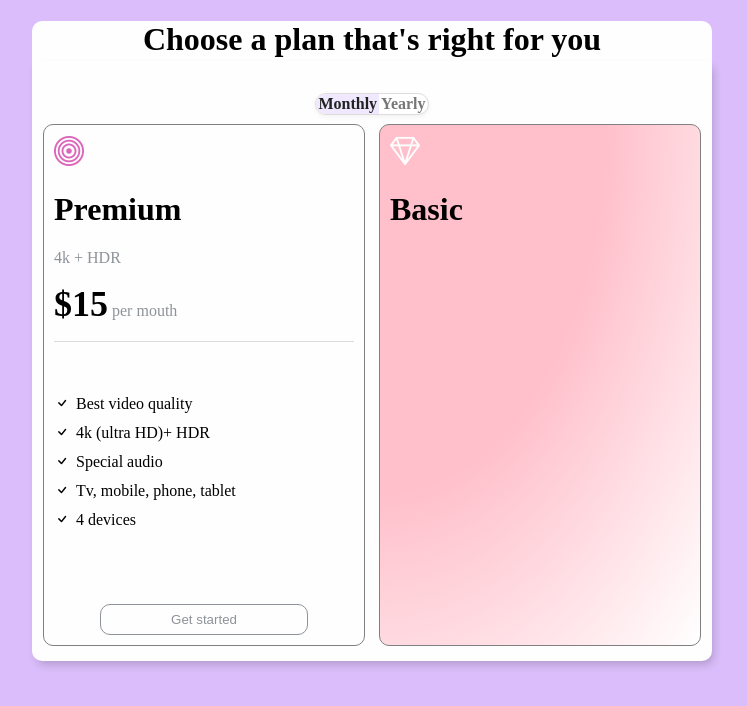
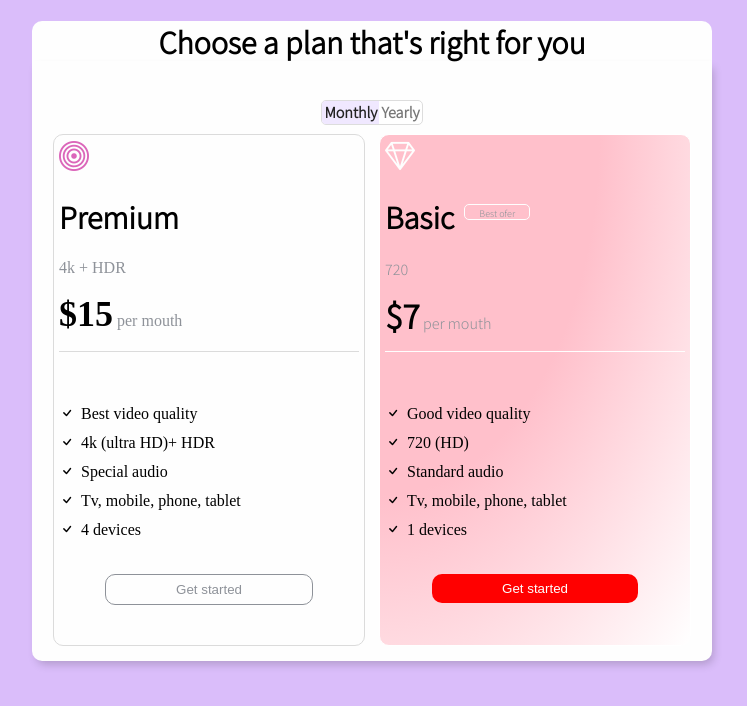
Before and after one commit to carolinnemoreno/pricing-UI, a plain HTML site: page index.html in a window 1280 px wide. Shown: the whole page, without its empty margins (268-1015 px from the left). Drawn offline with nearby package versions, Linux system fonts and the light colour scheme.

Commit message:
Add Google Fonts and update styles in index.html

```diff
--- a/index.html
+++ b/index.html
@@ -4,6 +4,9 @@
     <meta charset="UTF-8">
     <meta name="viewport" content="width=device-width, initial-scale=1.0">
 	<link rel="stylesheet" href="https://cdn.jsdelivr.net/npm/bootstrap-icons@1.11.3/font/bootstrap-icons.min.css">
+	<link rel="preconnect" href="https://fonts.googleapis.com">
+<link rel="preconnect" href="https://fonts.gstatic.com" crossorigin>
+<link href="https://fonts.googleapis.com/css2?family=Assistant:wght@300&display=swap" rel="stylesheet">
 	<title>Campaign</title>
 
 	<style>
@@ -14,6 +17,7 @@
 	--cor-destaque: #f0e8ff;
 	--cor-cinza-claro: #DBDBDB;
 	--cor-rosa--claro:#DB66BA;
+	--cor-branco-off: #FEFEFE;
 	}
 	body{
 	background-color: var(--cor-fundo-roxo);
@@ -28,11 +32,14 @@
 	border-top-right-radius: 10px;
 	border-top-left-radius: 10px;
 	text-align: center;
+	font-family: "Assistant", sans-serif;
+
 
 	}
 
 	.plano1 p{
 	color: var(--cor-cinza);
+
 	}
 
 
@@ -52,34 +59,38 @@
 	.plano1{
 	width: 300px;
 	height: 500px;
-	border: 1px solid gray;
+	border: 1px solid var(--cor-cinza-claro);
 	border-radius: 10px;
 	margin: auto;
 	margin-right:7px;
 	margin-bottom: 15px;
-	padding:10px;
+	padding:5px;
+
 
 	}
 
 	.plano2{
 	width: 300px;
 	height: 500px;
-	border: 1px solid gray;
+	border: 1px solid white ;
 	border-radius: 10px;
 	margin: auto;
 	margin-left:7px;
 	margin-bottom: 15px;
 	background: radial-gradient(ellipse at top left, pink, pink,white);
-	padding:10px;
+	padding:5px;
+
 	}
+
 	.toggle{
 	  display: inline-flex;
 	  background-color: #fff;
 	  border: 1px solid #ddd;
-	  border-radius: 25px;
+	  border-radius: 5px;
 	  overflow: hidden;
-	  box-shadow: 0 2px 5px rgba(0,0,0,0.05);
+
 	  font-size:16px;
+
 	}
 
 	.toggle input {
@@ -122,7 +133,7 @@
 
 	}
 
-	button{
+	.start{
 	border-radius: 10px;
 	padding: 7px 70px 7px 70px;
 	color:var(--cor-cinza);
@@ -130,7 +141,7 @@
 	background-color: var(--cor-fundo-branco);
 	display:block;
 	margin: 0 auto;
-	margin-top:70px;
+	margin-top:30px;
 	}
 	.bi-bullseye{
 	padding-top: 20px;
@@ -141,7 +152,67 @@
 	color:var(--cor-fundo-branco);
 	font-size:30px;
 	}
+	.box{
+	display: flex;
+	margin:0;
+	}
+	.offer{
+	margin:30px;
+	margin-left: 5px;
+	margin-bottom: 0;
+	}
 
+	.offer p {
+	font-size: 10px;
+	width: 60px;
+	height: 10px;
+	padding: 2px;
+	border: 1px solid var(--cor-branco-off);
+	text-align:center;
+	margin:5px;
+	color: var(--cor-branco-off);
+	border-radius: 5px;
+	}
+
+	.plano2 p{
+	color: var(--cor-cinza);
+	margin-top:0;
+	margin-bottom:12px;
+	font-family: "Assistant", sans-serif;
+
+	}
+	.linha2{
+	width:300px;
+	height:1px;
+	background-color:var(--cor-branco-off);
+
+	}
+	.lista2{
+	list-style:none;
+	padding:0;
+	margin:0;
+	margin-top: 30px;
+	}
+
+	.lista2 li {
+	  line-height: 1.8;
+	}
+
+
+	.start2{
+	border-radius: 10px;
+	padding: 7px 70px 7px 70px;
+	color: var(--cor-branco-off);
+	background-color: red;
+	display:block;
+	margin: 0 auto;
+	margin-top:30px;
+	border:none;
+	}
+
+	h1{
+	font-family: "Assistant", sans-serif;
+	}
 	</style>
 
 
@@ -169,11 +240,26 @@
 <li><i class="bi bi-check"></i>Tv, mobile, phone, tablet</li>
 <li><i class="bi bi-check"></i>4 devices</li>
 </ul>
-<button>Get started</button>
+<button class="start">Get started</button>
 </div>
 <div class="plano2">
 <i class="bi bi-gem"></i>
+<div class="box">
 <h1>Basic</h1>
+<div class="offer"> <p>Best ofer</p>
+</div>
+</div>
+<p>720</p>
+<p><span style="font-weight: bold; font-size:36px; color:black;">$7</span> per mouth</p>
+<div class="linha2"></div><br>
+<ul class="lista2">
+<li><i class="bi bi-check"></i>Good video quality</li>
+<li><i class="bi bi-check"></i>720 (HD)</li>
+<li><i class="bi bi-check"></i>Standard audio</li>
+<li><i class="bi bi-check"></i>Tv, mobile, phone, tablet</li>
+<li><i class="bi bi-check"></i>1 devices</li>
+</ul>
+<button class="start2">Get started</button>
 </div>
 
 </div>
```
